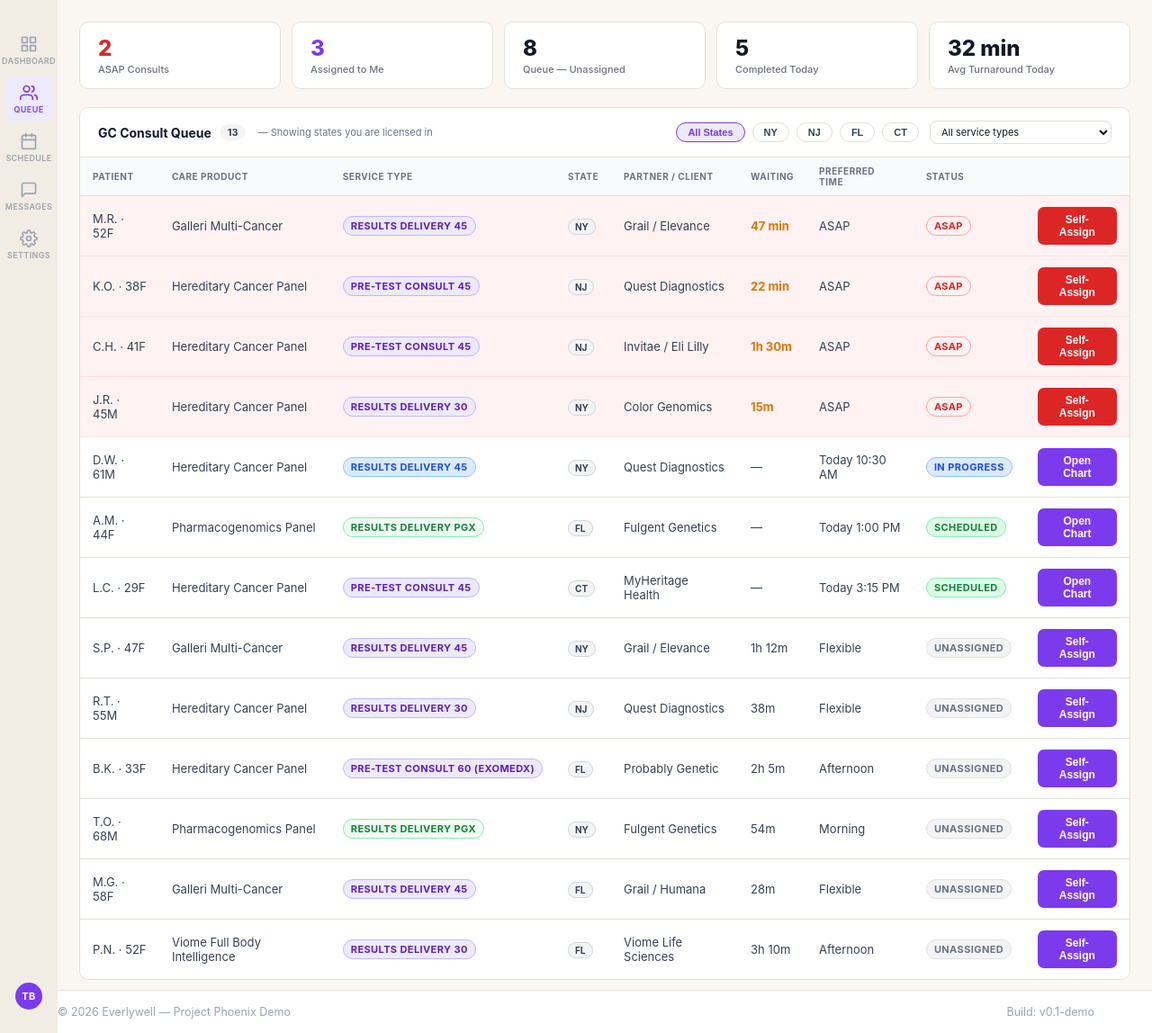
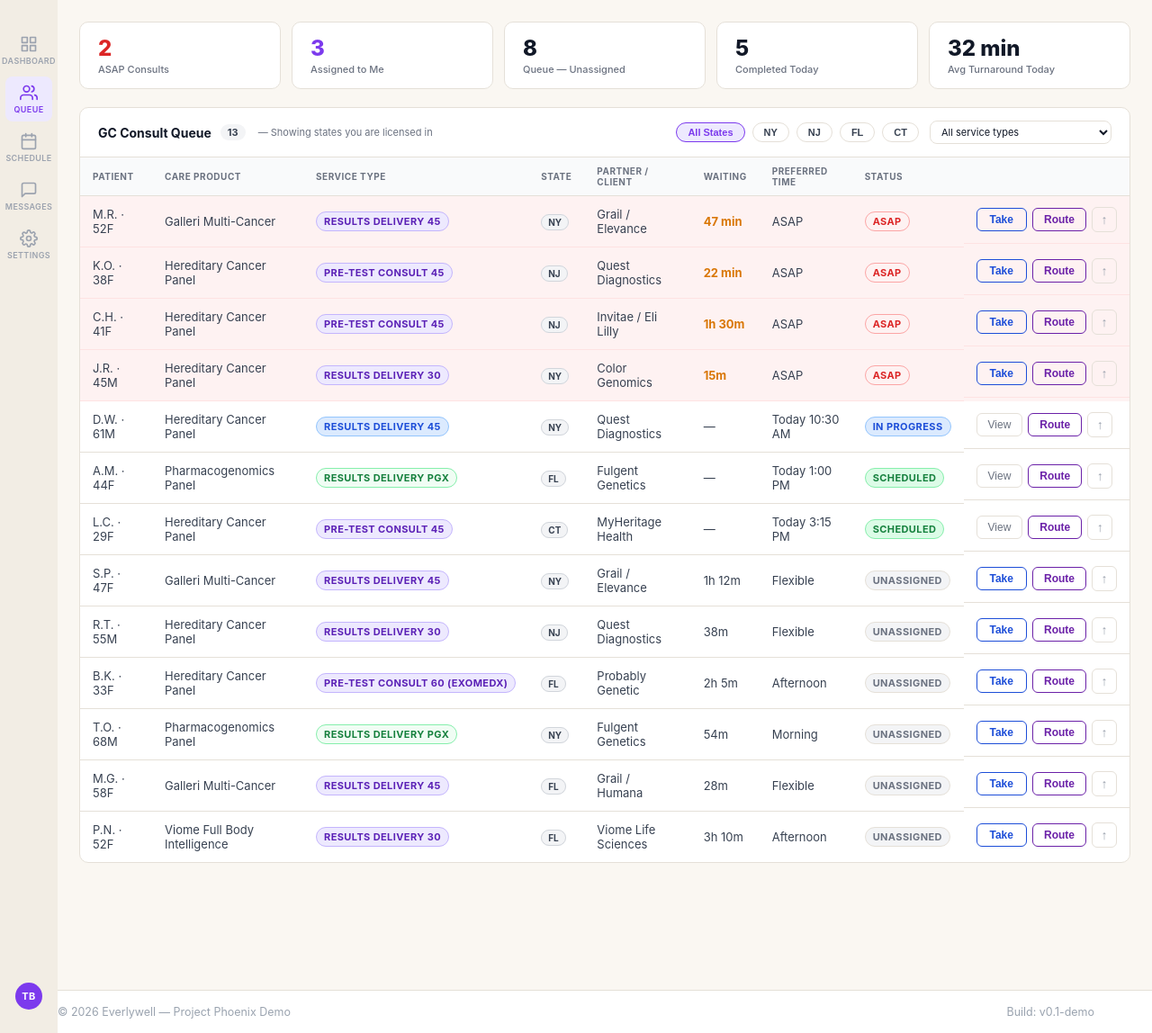
Before and after one commit to PSCAssets/project-phoenix-demo, a Flask app: page /provider/gc/queue in a window 1280 px wide. Shown: the part 116-1264 px from the top of the page at 90% size. Run offline with Flask 3, Linux system fonts and the light colour scheme; a user stored in the database is signed in; data comes from the database, SQL or seed files in the repository.

Commit message:
Standardize GC queue action column: Take/View + Route + Escalate matches standard queue pattern

```diff
--- a/templates/provider/gc_queue.html
+++ b/templates/provider/gc_queue.html
@@ -78,9 +78,6 @@ body { font-family: -apple-system, BlinkMacSystemFont, 'Segoe UI', Arial, sans-s
 .btn-primary:hover { background: var(--gc-dark); }
 .btn-secondary { background: #fff; color: #374151; border: 1px solid #E5E0D8; border-radius: 7px; padding: 6px 12px; font-size: 12px; font-weight: 600; cursor: pointer; }
 .btn-secondary:hover { background: #F9FAFB; }
-.btn-asap { background: var(--asap); color: #fff; border: none; border-radius: 7px; padding: 7px 14px; font-size: 12px; font-weight: 700; cursor: pointer; }
-.btn-asap:hover { background: #B91C1C; }
-
 /* Empty state */
 .empty { text-align: center; padding: 40px; color: #9CA3AF; }
 .empty-icon { font-size: 32px; margin-bottom: 8px; }
@@ -115,6 +112,41 @@ body { font-family: -apple-system, BlinkMacSystemFont, 'Segoe UI', Arial, sans-s
   /* ── base.html offset overrides ── */
   .sidebar { position: fixed; top: 60px !important; left: 0; height: calc(100vh - 60px) !important; z-index: 200; }
   .main    { position: fixed !important; top: 60px !important; left: 64px !important; right: 0 !important; bottom: 0 !important; margin: 0 !important; display: flex !important; flex-direction: column !important; overflow: hidden !important; }
+  /* Standardized action buttons */
+  .take-btn {
+    font-size: 12px; font-weight: 600;
+    padding: 5px 14px; border-radius: 6px;
+    border: 1.5px solid #1D4ED8;
+    background: transparent; color: #1D4ED8;
+    cursor: pointer; transition: all 0.1s;
+  }
+  .take-btn:hover { background: #1D4ED8; color: #fff; }
+  .view-btn {
+    font-size: 12px;
+    padding: 5px 12px; border-radius: 6px;
+    border: 1px solid #E5E0D8;
+    background: transparent; color: #6B7280;
+    cursor: pointer; transition: background 0.1s;
+  }
+  .view-btn:hover { background: #F3F4F6; color: #374151; }
+  .route-btn {
+    font-size: 12px; font-weight: 600;
+    padding: 5px 12px; border-radius: 6px;
+    border: 1px solid #6B21A8;
+    background: transparent; color: #6B21A8;
+    cursor: pointer; transition: all 0.1s;
+  }
+  .route-btn:hover { background: #6B21A8; color: #fff; }
+  .escalate-btn {
+    width: 28px; height: 28px; border-radius: 6px;
+    border: 1px solid #E5E0D8;
+    background: transparent; color: #9CA3AF;
+    cursor: pointer; display: flex; align-items: center; justify-content: center;
+    transition: all 0.1s; font-size: 14px;
+  }
+  .escalate-btn:hover { border-color: #EF4444; color: #EF4444; background: #FEF2F2; }
+  .actions-cell { display: flex; gap: 6px; align-items: center; }
+  .route-form-row td { background: #F8FAFF; }
 </style>
 {% endblock %}
 {% block content %}
@@ -241,7 +273,11 @@ body { font-family: -apple-system, BlinkMacSystemFont, 'Segoe UI', Arial, sans-s
             <td><span class="wait-warn">47 min</span></td>
             <td>ASAP</td>
             <td><span class="badge badge-asap">ASAP</span></td>
-            <td><button class="btn-asap" onclick="doAssign(this,'M.R., 52F','Results Delivery 45')">Self-Assign</button></td>
+            <td class="actions-cell">
+              <button class="take-btn" onclick="gcTake(this)">Take</button>
+              <button class="route-btn" onclick="gcToggleRoute(this.closest('tr'), 1)">Route</button>
+              <button class="escalate-btn" onclick="gcEscalate(this)" title="Escalate">↑</button>
+            </td>
           </tr>
           <tr class="asap-row" data-state="NJ" data-stype="Pre-Test Consult 45">
             <td>K.O. · 38F</td>
@@ -252,7 +288,11 @@ body { font-family: -apple-system, BlinkMacSystemFont, 'Segoe UI', Arial, sans-s
             <td><span class="wait-warn">22 min</span></td>
             <td>ASAP</td>
             <td><span class="badge badge-asap">ASAP</span></td>
-            <td><button class="btn-asap" onclick="doAssign(this,'K.O., 38F','Pre-Test Consult 45')">Self-Assign</button></td>
+            <td class="actions-cell">
+              <button class="take-btn" onclick="gcTake(this)">Take</button>
+              <button class="route-btn" onclick="gcToggleRoute(this.closest('tr'), 2)">Route</button>
+              <button class="escalate-btn" onclick="gcEscalate(this)" title="Escalate">↑</button>
+            </td>
           </tr>
           <tr class="asap-row" data-state="NJ" data-stype="Pre-Test Consult 45">
             <td>C.H. · 41F</td>
@@ -263,7 +303,11 @@ body { font-family: -apple-system, BlinkMacSystemFont, 'Segoe UI', Arial, sans-s
             <td><span class="wait-warn">1h 30m</span></td>
             <td>ASAP</td>
             <td><span class="badge badge-asap">ASAP</span></td>
-            <td><button class="btn-asap" onclick="doAssign(this,'C.H., 41F','Pre-Test Consult 45')">Self-Assign</button></td>
+            <td class="actions-cell">
+              <button class="take-btn" onclick="gcTake(this)">Take</button>
+              <button class="route-btn" onclick="gcToggleRoute(this.closest('tr'), 3)">Route</button>
+              <button class="escalate-btn" onclick="gcEscalate(this)" title="Escalate">↑</button>
+            </td>
           </tr>
           <tr class="asap-row" data-state="NY" data-stype="Results Delivery 30">
             <td>J.R. · 45M</td>
@@ -274,7 +318,11 @@ body { font-family: -apple-system, BlinkMacSystemFont, 'Segoe UI', Arial, sans-s
             <td><span class="wait-warn">15m</span></td>
             <td>ASAP</td>
             <td><span class="badge badge-asap">ASAP</span></td>
-            <td><button class="btn-asap" onclick="doAssign(this,'J.R., 45M','Results Delivery 30')">Self-Assign</button></td>
+            <td class="actions-cell">
+              <button class="take-btn" onclick="gcTake(this)">Take</button>
+              <button class="route-btn" onclick="gcToggleRoute(this.closest('tr'), 4)">Route</button>
+              <button class="escalate-btn" onclick="gcEscalate(this)" title="Escalate">↑</button>
+            </td>
           </tr>
           <!-- Assigned rows -->
           <tr data-state="NY" data-stype="Results Delivery 45">
@@ -286,7 +334,11 @@ body { font-family: -apple-system, BlinkMacSystemFont, 'Segoe UI', Arial, sans-s
             <td>—</td>
             <td>Today 10:30 AM</td>
             <td><span class="badge badge-inprog">In Progress</span></td>
-            <td><button class="btn-primary" onclick="openConsultDetail('D.W., 61M','Results Delivery 45','Quest Diagnostics','NY')">Open Chart</button></td>
+            <td class="actions-cell">
+              <button class="view-btn" onclick="window.location.href='/provider/gc/chart/1'">View</button>
+              <button class="route-btn" onclick="gcToggleRoute(this.closest('tr'), 5)">Route</button>
+              <button class="escalate-btn" onclick="gcEscalate(this)" title="Escalate">↑</button>
+            </td>
           </tr>
           <tr data-state="FL" data-stype="Results Delivery PGx">
             <td>A.M. · 44F</td>
@@ -297,7 +349,11 @@ body { font-family: -apple-system, BlinkMacSystemFont, 'Segoe UI', Arial, sans-s
             <td>—</td>
             <td>Today 1:00 PM</td>
             <td><span class="badge badge-assigned">Scheduled</span></td>
-            <td><button class="btn-primary" onclick="openConsultDetail('A.M., 44F','Results Delivery PGx','Fulgent Genetics','FL')">Open Chart</button></td>
+            <td class="actions-cell">
+              <button class="view-btn" onclick="window.location.href='/provider/gc/chart/1'">View</button>
+              <button class="route-btn" onclick="gcToggleRoute(this.closest('tr'), 6)">Route</button>
+              <button class="escalate-btn" onclick="gcEscalate(this)" title="Escalate">↑</button>
+            </td>
           </tr>
           <tr data-state="CT" data-stype="Pre-Test Consult 45">
             <td>L.C. · 29F</td>
@@ -308,7 +364,11 @@ body { font-family: -apple-system, BlinkMacSystemFont, 'Segoe UI', Arial, sans-s
             <td>—</td>
             <td>Today 3:15 PM</td>
             <td><span class="badge badge-assigned">Scheduled</span></td>
-            <td><button class="btn-primary" onclick="openConsultDetail('L.C., 29F','Pre-Test Consult 45','MyHeritage Health','CT')">Open Chart</button></td>
+            <td class="actions-cell">
+              <button class="view-btn" onclick="window.location.href='/provider/gc/chart/1'">View</button>
+              <button class="route-btn" onclick="gcToggleRoute(this.closest('tr'), 7)">Route</button>
+              <button class="escalate-btn" onclick="gcEscalate(this)" title="Escalate">↑</button>
+            </td>
           </tr>
           <!-- Unassigned rows -->
           <tr data-state="NY" data-stype="Results Delivery 45">
@@ -320,7 +380,11 @@ body { font-family: -apple-system, BlinkMacSystemFont, 'Segoe UI', Arial, sans-s
             <td>1h 12m</td>
             <td>Flexible</td>
             <td><span class="badge" style="background:#F3F4F6;color:#6B7280;border:1px solid #E5E0D8;">Unassigned</span></td>
-            <td><button class="btn-primary" onclick="doAssign(this,'S.P., 47F','Results Delivery 45')">Self-Assign</button></td>
+            <td class="actions-cell">
+              <button class="take-btn" onclick="gcTake(this)">Take</button>
+              <button class="route-btn" onclick="gcToggleRoute(this.closest('tr'), 8)">Route</button>
+              <button class="escalate-btn" onclick="gcEscalate(this)" title="Escalate">↑</button>
+            </td>
           </tr>
           <tr data-state="NJ" data-stype="Results Delivery 30">
             <td>R.T. · 55M</td>
@@ -331,7 +395,11 @@ body { font-family: -apple-system, BlinkMacSystemFont, 'Segoe UI', Arial, sans-s
             <td>38m</td>
             <td>Flexible</td>
             <td><span class="badge" style="background:#F3F4F6;color:#6B7280;border:1px solid #E5E0D8;">Unassigned</span></td>
-            <td><button class="btn-primary" onclick="doAssign(this,'R.T., 55M','Results Delivery 30')">Self-Assign</button></td>
+            <td class="actions-cell">
+              <button class="take-btn" onclick="gcTake(this)">Take</button>
+              <button class="route-btn" onclick="gcToggleRoute(this.closest('tr'), 9)">Route</button>
+              <button class="escalate-btn" onclick="gcEscalate(this)" title="Escalate">↑</button>
+            </td>
           </tr>
           <tr data-state="FL" data-stype="Pre-Test Consult 60 (ExomeDx)">
             <td>B.K. · 33F</td>
@@ -342,7 +410,11 @@ body { font-family: -apple-system, BlinkMacSystemFont, 'Segoe UI', Arial, sans-s
             <td>2h 5m</td>
             <td>Afternoon</td>
             <td><span class="badge" style="background:#F3F4F6;color:#6B7280;border:1px solid #E5E0D8;">Unassigned</span></td>
-            <td><button class="btn-primary" onclick="doAssign(this,'B.K., 33F','Pre-Test Consult 60')">Self-Assign</button></td>
+            <td class="actions-cell">
+              <button class="take-btn" onclick="gcTake(this)">Take</button>
+              <button class="route-btn" onclick="gcToggleRoute(this.closest('tr'), 10)">Route</button>
+              <button class="escalate-btn" onclick="gcEscalate(this)" title="Escalate">↑</button>
+            </td>
           </tr>
           <tr data-state="NY" data-stype="Results Delivery PGx">
             <td>T.O. · 68M</td>
@@ -353,7 +425,11 @@ body { font-family: -apple-system, BlinkMacSystemFont, 'Segoe UI', Arial, sans-s
             <td>54m</td>
             <td>Morning</td>
             <td><span class="badge" style="background:#F3F4F6;color:#6B7280;border:1px solid #E5E0D8;">Unassigned</span></td>
-            <td><button class="btn-primary" onclick="doAssign(this,'T.O., 68M','Results Delivery PGx')">Self-Assign</button></td>
+            <td class="actions-cell">
+              <button class="take-btn" onclick="gcTake(this)">Take</button>
+              <button class="route-btn" onclick="gcToggleRoute(this.closest('tr'), 11)">Route</button>
+              <button class="escalate-btn" onclick="gcEscalate(this)" title="Escalate">↑</button>
+            </td>
           </tr>
           <tr data-state="FL" data-stype="Results Delivery 45">
             <td>M.G. · 58F</td>
@@ -364,7 +440,11 @@ body { font-family: -apple-system, BlinkMacSystemFont, 'Segoe UI', Arial, sans-s
             <td>28m</td>
             <td>Flexible</td>
             <td><span class="badge" style="background:#F3F4F6;color:#6B7280;border:1px solid #E5E0D8;">Unassigned</span></td>
-            <td><button class="btn-primary" onclick="doAssign(this,'M.G., 58F','Results Delivery 45')">Self-Assign</button></td>
+            <td class="actions-cell">
+              <button class="take-btn" onclick="gcTake(this)">Take</button>
+              <button class="route-btn" onclick="gcToggleRoute(this.closest('tr'), 12)">Route</button>
+              <button class="escalate-btn" onclick="gcEscalate(this)" title="Escalate">↑</button>
+            </td>
           </tr>
           <tr data-state="FL" data-stype="Results Delivery 30">
             <td>P.N. · 52F</td>
@@ -375,7 +455,11 @@ body { font-family: -apple-system, BlinkMacSystemFont, 'Segoe UI', Arial, sans-s
             <td>3h 10m</td>
             <td>Afternoon</td>
             <td><span class="badge" style="background:#F3F4F6;color:#6B7280;border:1px solid #E5E0D8;">Unassigned</span></td>
-            <td><button class="btn-primary" onclick="doAssign(this,'P.N., 52F','Results Delivery 30')">Self-Assign</button></td>
+            <td class="actions-cell">
+              <button class="take-btn" onclick="gcTake(this)">Take</button>
+              <button class="route-btn" onclick="gcToggleRoute(this.closest('tr'), 13)">Route</button>
+              <button class="escalate-btn" onclick="gcEscalate(this)" title="Escalate">↑</button>
+            </td>
           </tr>
         </tbody>
       </table>
@@ -462,28 +546,58 @@ function closeModal(id) { document.getElementById(id).classList.remove('open');
 function openAvailModal() { document.getElementById('availModal').classList.add('open'); }
 function saveAvail() { closeModal('availModal'); showToast('Availability updated — GCA notified'); }
 
-function doAssign(btn, patient, svc) {
-  btn.disabled = true;
-  btn.textContent = '✓ Assigned';
-  btn.style.background = '#059669';
-  btn.style.border = 'none';
-  // Update status badge in same row
+function gcTake(btn) {
   var row = btn.closest('tr');
-  var statusCell = row.cells[7];
-  statusCell.innerHTML = '<span class="badge badge-assigned">Assigned</span>';
-  row.classList.remove('asap-row');
-  // Update stats
-  var asapEl = document.getElementById('statAsap');
-  if (asapEl && row.dataset.priority === 'asap') {
-    asapEl.textContent = Math.max(0, parseInt(asapEl.textContent) - 1);
-  }
-  var mine = parseInt(document.getElementById('statMine').textContent) + 1;
-  document.getElementById('statMine').textContent = mine;
-  showToast('Consult assigned — ' + patient + ' · ' + svc);
+  row.style.transition = 'opacity 0.3s ease, transform 0.3s ease';
+  row.style.opacity = '0';
+  row.style.transform = 'translateY(-6px)';
+  setTimeout(function() { row.remove(); }, 300);
 }
 
-function selfAssign(btn, patient, product, svc, state) { doAssign(btn, patient, svc); }
-function selfAssignOpen(btn, patient, product, svc) { doAssign(btn, patient, svc); }
+function gcToggleRoute(rowEl, n) {
+  var existing = document.getElementById('gcrf-' + n);
+  if (existing) { existing.remove(); return; }
+  document.querySelectorAll('.route-form-row').forEach(function(r) { r.remove(); });
+  var formRow = document.createElement('tr');
+  formRow.id = 'gcrf-' + n;
+  formRow.className = 'route-form-row';
+  formRow.innerHTML = '<td colspan="9" style="padding:0;background:#F8FAFF;border-bottom:2px solid #BFDBFE;">' +
+    '<div style="padding:10px 16px;display:flex;align-items:center;gap:10px;flex-wrap:wrap;">' +
+    '<span style="font-size:12px;font-weight:600;color:#374151;">Route to:</span>' +
+    '<select id="gcrf-sel-' + n + '" style="font-size:12px;padding:4px 8px;border:1px solid #D1D5DB;border-radius:6px;color:#374151;">' +
+    '<option value="">Select destination...</option>' +
+    '<option value="Lisa Park">Lisa Park, MS CGC</option>' +
+    '<option value="Taylor Brooks">Taylor Brooks, MS CGC</option>' +
+    '<option value="Rachel Kim">Rachel Kim, MS CGC</option>' +
+    '<option value="pool">GC Provider Pool</option>' +
+    '<option value="escalate">Escalation Queue</option>' +
+    '</select>' +
+    '<input type="text" id="gcrf-note-' + n + '" placeholder="Routing note (optional)..." style="flex:1;min-width:160px;font-size:12px;padding:4px 8px;border:1px solid #D1D5DB;border-radius:6px;">' +
+    '<button onclick="gcConfirmRoute(' + n + ')" style="background:#6B21A8;color:#fff;border:none;border-radius:6px;padding:5px 14px;font-size:12px;font-weight:600;cursor:pointer;">Confirm</button>' +
+    '<button onclick="gcCloseRoute(' + n + ')" style="background:#fff;border:1px solid #E5E0D8;border-radius:6px;padding:5px 14px;font-size:12px;cursor:pointer;color:#374151;">Cancel</button>' +
+    '</div></td>';
+  rowEl.parentNode.insertBefore(formRow, rowEl.nextSibling);
+}
+
+function gcConfirmRoute(n) {
+  var sel = document.getElementById('gcrf-sel-' + n);
+  if (!sel || !sel.value) { alert('Please select a routing destination.'); return; }
+  document.getElementById('gcrf-' + n).remove();
+}
+
+function gcCloseRoute(n) {
+  var row = document.getElementById('gcrf-' + n);
+  if (row) row.remove();
+}
+
+function gcEscalate(btn) {
+  var row = btn.closest('tr');
+  btn.textContent = '✓';
+  btn.style.borderColor = '#16A34A';
+  btn.style.color = '#16A34A';
+  btn.disabled = true;
+  gcToast('Consult escalated to GC Lead');
+}
 
 function openConsultDetail(patient, svc, partner, state) {
   document.getElementById('consultModalTitle').textContent = 'Consult — ' + patient;
@@ -528,6 +642,7 @@ function showToast(msg) {
   t.classList.add('show');
   setTimeout(function(){ t.classList.remove('show'); }, 3000);
 }
+function gcToast(msg) { showToast(msg); }
 </script>
 {% endraw %}
 {% endblock %}
```
